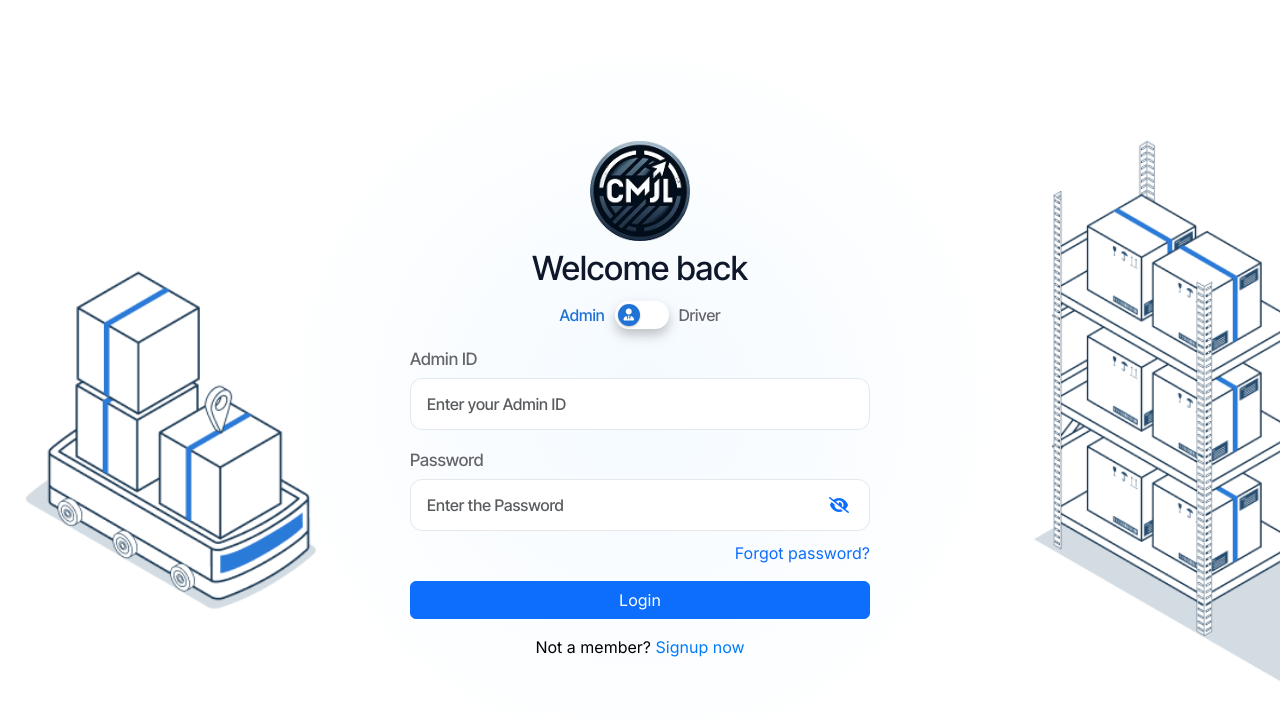
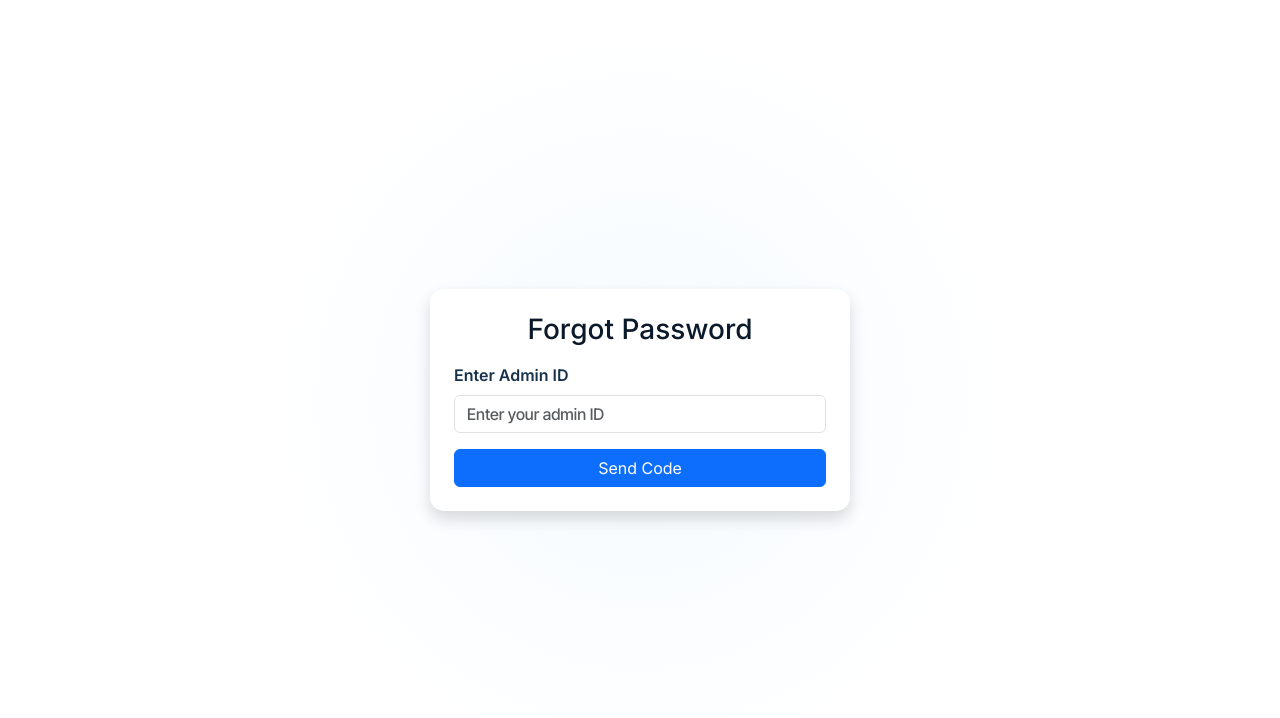
Before and after one commit to Hazbilal3/GPS, a React (Vite) app in the folder client/: page /forgot-password in a window 1280 px wide. Before the commit this address led to /. Shown: the top 718 px of the page. Built offline with nearby package versions, Linux system fonts and the light colour scheme.

Commit message:
forgot password

```diff
--- a/client/src/App.tsx
+++ b/client/src/App.tsx
@@ -6,6 +6,7 @@ import Dashboard from "./pages/Dashboard";
 import DriversPage from "./pages/Drivers";
 import FileUploadForm from "./components/FileUploadForm";
 import Register from "./pages/Register";
+import ForgotPassword from "./pages/ForgotPassword";
 
 function getRoleName(): "admin" | "driver" | "" {
   const raw = (
@@ -47,6 +48,8 @@ const App: React.FC = () => {
         {/* Public */}
         <Route path="/" element={<Login />} />
         <Route path="/register" element={<Register />} />
+        <Route path="/forgot-password" element={<ForgotPassword />} /> {/* ← NEW */}
+
 
 
         {/* Admin-only */}
--- /dev/null
+++ b/client/src/pages/ForgotPassword.tsx
@@ -0,0 +1,162 @@
+import React, { useState } from "react";
+import { useNavigate, useLocation } from "react-router-dom";
+import {
+  forgotLookup,
+  forgotSendCode,
+  forgotVerifyCode,
+  forgotReset,
+} from "../services/authApi";
+
+const ForgotPassword: React.FC = () => {
+  const navigate = useNavigate();
+  const location = useLocation();
+
+  const role: "admin" | "driver" =
+    (location.state?.role as "admin" | "driver") ||
+    (localStorage.getItem("role") as "admin" | "driver") ||
+    "admin";
+
+  const [step, setStep] = useState<"lookup" | "verify" | "reset">("lookup");
+  const [inputId, setInputId] = useState("");
+  const [userId, setUserId] = useState<number | null>(null);
+  const [maskedEmail, setMaskedEmail] = useState("");
+  const [code, setCode] = useState("");
+  const [resetToken, setResetToken] = useState("");
+  const [newPassword, setNewPassword] = useState("");
+  const [confirmPassword, setConfirmPassword] = useState("");
+  const [status, setStatus] = useState<string | null>(null);
+  const [loading, setLoading] = useState(false);
+
+  const handleLookup = async (e: React.FormEvent) => {
+    e.preventDefault();
+    setLoading(true);
+    setStatus(null);
+    try {
+      const payload =
+        role === "admin"
+          ? { userRole: 1, adminId: Number(inputId) }
+          : { userRole: 2, driverId: Number(inputId) };
+
+      const res = await forgotLookup(payload);
+      setUserId(res.userId);
+      setMaskedEmail(res.maskedEmail);
+
+      await forgotSendCode(res.userId);
+      setStep("verify");
+    } catch (err: any) {
+      setStatus(err.message || "Lookup failed");
+    } finally {
+      setLoading(false);
+    }
+  };
+
+  const handleVerify = async (e: React.FormEvent) => {
+    e.preventDefault();
+    if (!userId) return;
+    setLoading(true);
+    setStatus(null);
+    try {
+      const res = await forgotVerifyCode(userId, code);
+      setResetToken(res.resetToken);
+      setStep("reset");
+    } catch (err: any) {
+      setStatus(err.message || "Verification failed");
+    } finally {
+      setLoading(false);
+    }
+  };
+
+  const handleReset = async (e: React.FormEvent) => {
+    e.preventDefault();
+    if (!resetToken) return;
+    if (newPassword !== confirmPassword) {
+      setStatus("Passwords do not match");
+      return;
+    }
+    setLoading(true);
+    setStatus(null);
+    try {
+      await forgotReset(resetToken, newPassword);
+      setStatus("✅ Password reset successfully!");
+      setTimeout(() => navigate("/"), 1500);
+    } catch (err: any) {
+      setStatus(err.message || "Reset failed");
+    } finally {
+      setLoading(false);
+    }
+  };
+
+  return (
+    <div className="auth-onepage d-flex align-items-center justify-content-center">
+      <div className="card p-4 shadow" style={{ maxWidth: 420, width: "100%" }}>
+        <h3 className="mb-3 text-center">Forgot Password</h3>
+
+        {step === "lookup" && (
+          <form onSubmit={handleLookup}>
+            <label className="form-label">
+              Enter {role === "admin" ? "Admin ID" : "Driver ID"}
+            </label>
+            <input
+              type="text"
+              className="form-control mb-3"
+              placeholder={`Enter your ${role} ID`}
+              value={inputId}
+              onChange={(e) => setInputId(e.target.value)}
+              required
+            />
+            <button className="btn btn-primary w-100" disabled={loading}>
+              {loading ? "Sending..." : "Send Code"}
+            </button>
+          </form>
+        )}
+
+        {step === "verify" && (
+          <form onSubmit={handleVerify}>
+            <p className="text-muted">
+              Verification code sent to: <strong>{maskedEmail}</strong>
+            </p>
+            <label className="form-label">Enter Code</label>
+            <input
+              type="text"
+              className="form-control mb-3"
+              value={code}
+              onChange={(e) => setCode(e.target.value)}
+              required
+            />
+            <button className="btn btn-primary w-100" disabled={loading}>
+              {loading ? "Verifying..." : "Verify"}
+            </button>
+          </form>
+        )}
+
+        {step === "reset" && (
+          <form onSubmit={handleReset}>
+            <label className="form-label">New Password</label>
+            <input
+              type="password"
+              className="form-control mb-2"
+              value={newPassword}
+              onChange={(e) => setNewPassword(e.target.value)}
+              required
+            />
+            <label className="form-label">Confirm Password</label>
+            <input
+              type="password"
+              className="form-control mb-3"
+              value={confirmPassword}
+              onChange={(e) => setConfirmPassword(e.target.value)}
+              required
+            />
+            <button className="btn btn-primary w-100" disabled={loading}>
+              {loading ? "Resetting..." : "Reset Password"}
+            </button>
+          </form>
+        )}
+
+        {status && <div className="alert alert-info mt-3">{status}</div>}
+      </div>
+    </div>
+  );
+};
+
+export default ForgotPassword;
--- a/client/src/pages/Login.tsx
+++ b/client/src/pages/Login.tsx
@@ -189,11 +189,15 @@ const Login: React.FC = () => {
             <div className="text-danger small">{fieldErrors.password}</div>
           )}
 
-          <div className="mt-2 mb-3 text-end">
-            <a href="#" className="text-decoration-none">
-              Forgot password?
-            </a>
-          </div>
+ <div className="mt-2 mb-3 text-end">
+  <button
+    type="button"
+    className="btn btn-link p-0 text-decoration-none"
+    onClick={() => navigate("/forgot-password", { state: { role } })}
+  >
+    Forgot password?
+  </button>
+</div>
 
           {error && <div className="alert alert-danger py-2">{error}</div>}
 
--- a/client/src/port.interface.ts
+++ b/client/src/port.interface.ts
@@ -1,2 +1,2 @@
-// export const port= "http://3.95.242.233:80"
+// export const port= "http://localhost:3008"
 export const port= "https://api.expeditedtransport.net"
--- /dev/null
+++ b/client/src/services/authApi.ts
@@ -0,0 +1,51 @@
+import { port } from "../port.interface";
+
+const BASE_URL = port;
+
+export async function forgotLookup(payload: {
+  userRole: number;
+  adminId?: number;
+  driverId?: number;
+}) {
+  const res = await fetch(`${BASE_URL}/auth/forgot-lookup`, {
+    method: "POST",
+    headers: { "Content-Type": "application/json" },
+    body: JSON.stringify(payload),
+  });
+
+  if (!res.ok) throw new Error("Lookup failed");
+  return res.json();
+}
+
+export async function forgotSendCode(userId: number) {
+  const res = await fetch(`${BASE_URL}/auth/forgot-send-code`, {
+    method: "POST",
+    headers: { "Content-Type": "application/json" },
+    body: JSON.stringify({ userId }),
+  });
+
+  if (!res.ok) throw new Error("Failed to send code");
+  return res.json();
+}
+
+export async function forgotVerifyCode(userId: number, code: string) {
+  const res = await fetch(`${BASE_URL}/auth/forgot-verify-code`, {
+    method: "POST",
+    headers: { "Content-Type": "application/json" },
+    body: JSON.stringify({ userId, code }),
+  });
+
+  if (!res.ok) throw new Error("Invalid code");
+  return res.json();
+}
+
+export async function forgotReset(resetToken: string, newPassword: string) {
+  const res = await fetch(`${BASE_URL}/auth/forgot-reset`, {
+    method: "POST",
+    headers: { "Content-Type": "application/json" },
+    body: JSON.stringify({ resetToken, newPassword }),
+  });
+
+  if (!res.ok) throw new Error("Reset failed");
+  return res.json();
+}
```
